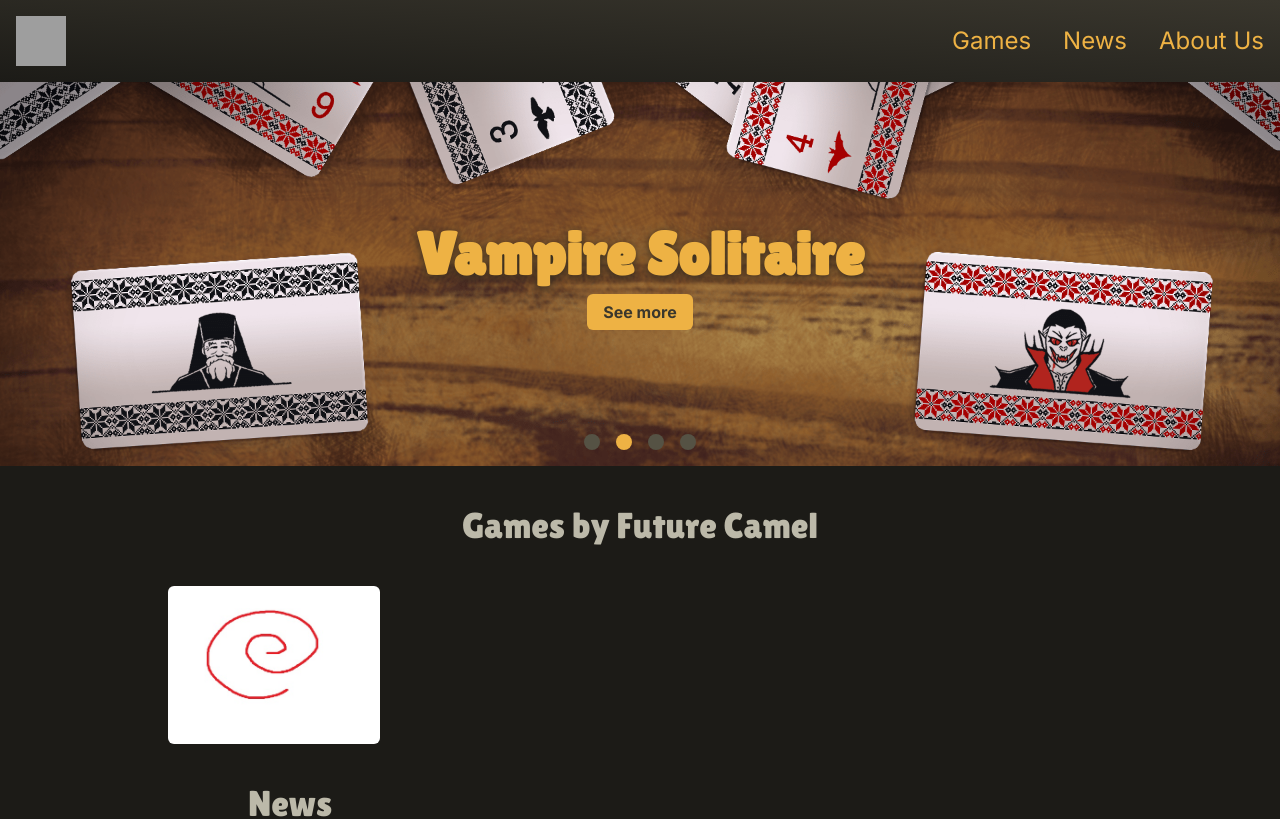
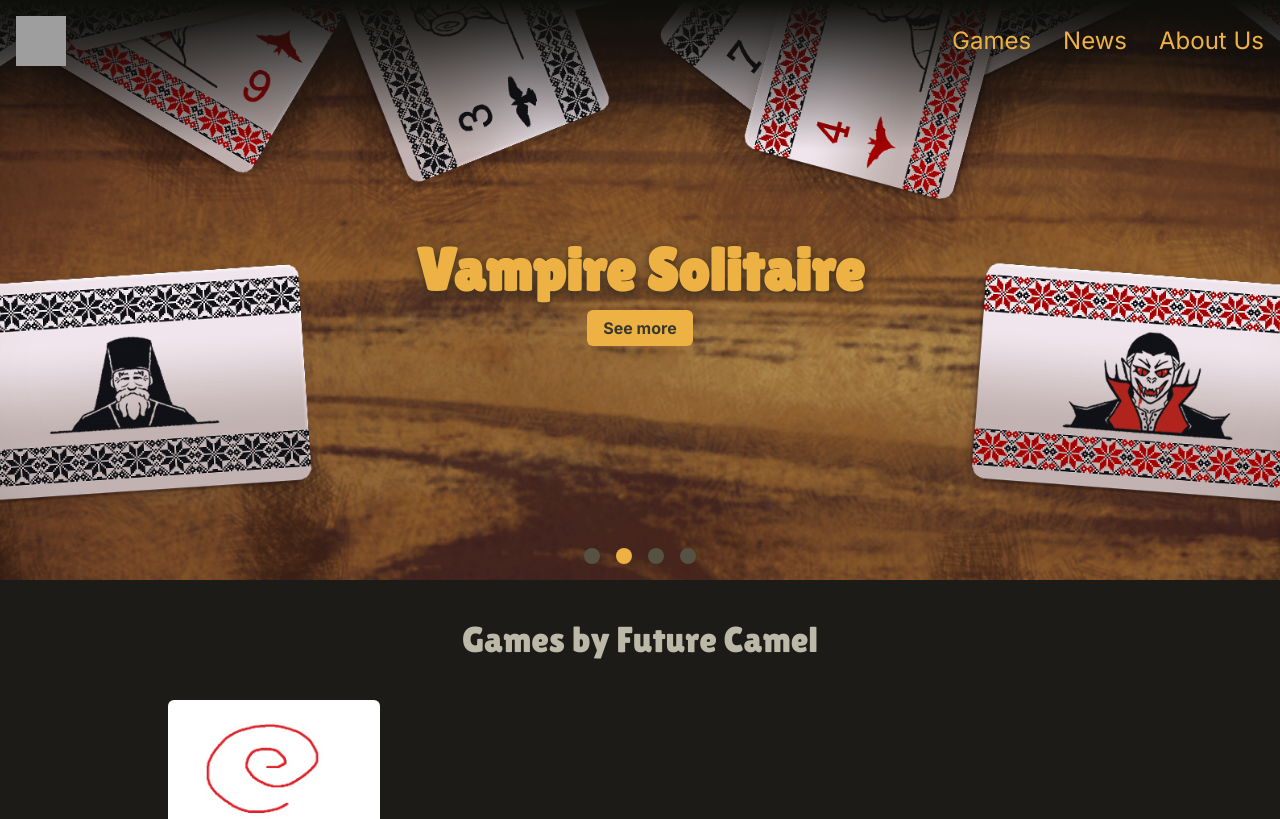
Before and after one commit to AdorianM/Blog, a Next.js app: page / in a window 1280 px wide. Shown: the top 819 px of the page. Built offline with nearby package versions, Linux system fonts and the light colour scheme; grey boxes are pictures that could not be loaded.

Commit message:
gradient header

```diff
--- a/app/globals.css
+++ b/app/globals.css
@@ -153,7 +153,9 @@
   }
 
   header {
-    @apply gradient;
+    @apply absolute top-0 left-0 w-full z-10;
+    @apply bg-gradient-to-b from-camel-background-50 to-transparent;
+    height: 150px;
   }
 
   footer {
@@ -194,7 +196,7 @@
 
   .hero {
     @apply flex items-center justify-center;
-    @apply h-96 bg-cover;
+    @apply h-full bg-cover;
     @apply transition-all duration-500 ease-in-out;
     @apply text-camel-accent-600;
     h1 {
@@ -212,6 +214,10 @@
     @apply font-bold;
   }
 
+  .carousel-parent {
+    @apply relative;
+    height: 580px;
+  }
   .carousel-dot {
     @apply w-2 h-2 md:w-4 md:h-4
           rounded-full bg-camel-background-300;
--- a/components/HeroBannerCarousel.tsx
+++ b/components/HeroBannerCarousel.tsx
@@ -30,7 +30,7 @@
     })
 
     return (
-        <div className="relative h-96">
+        <div className="carousel-parent">
             <HeroBanner
                 image={heroData[currentSlide].image}
                 title={heroData[currentSlide].title}
```
